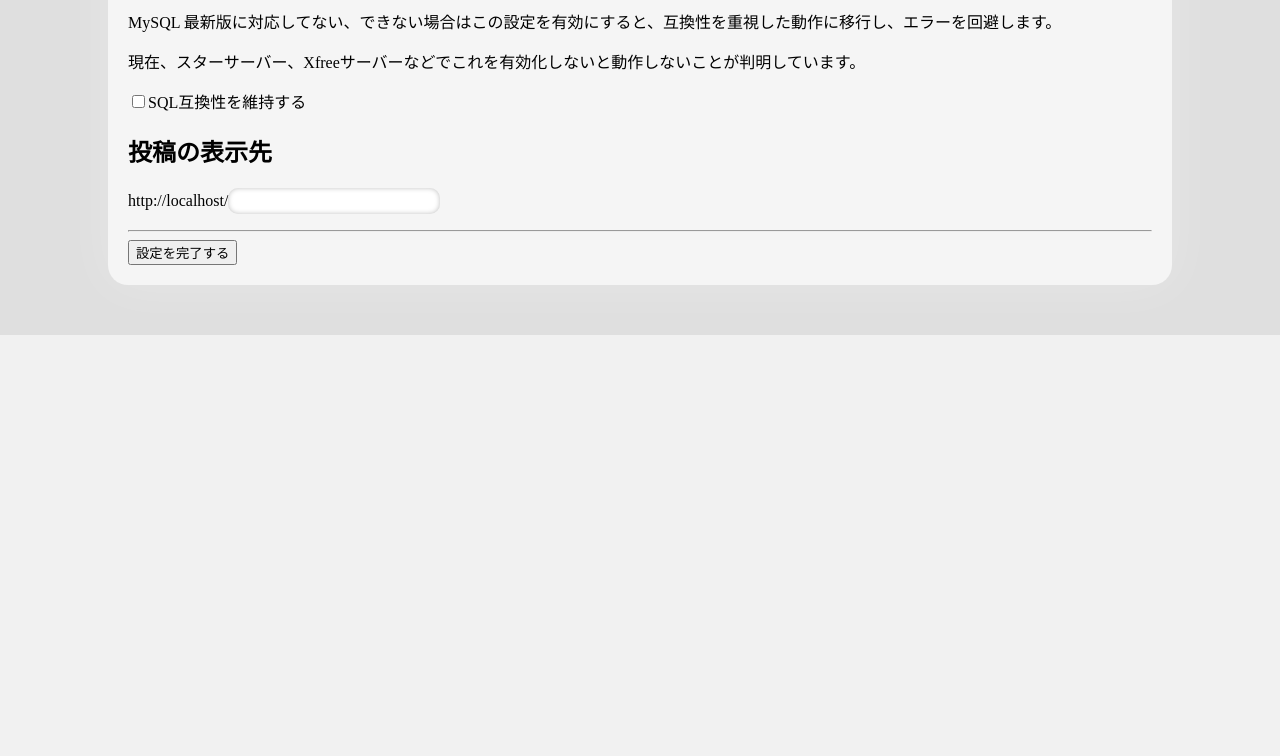
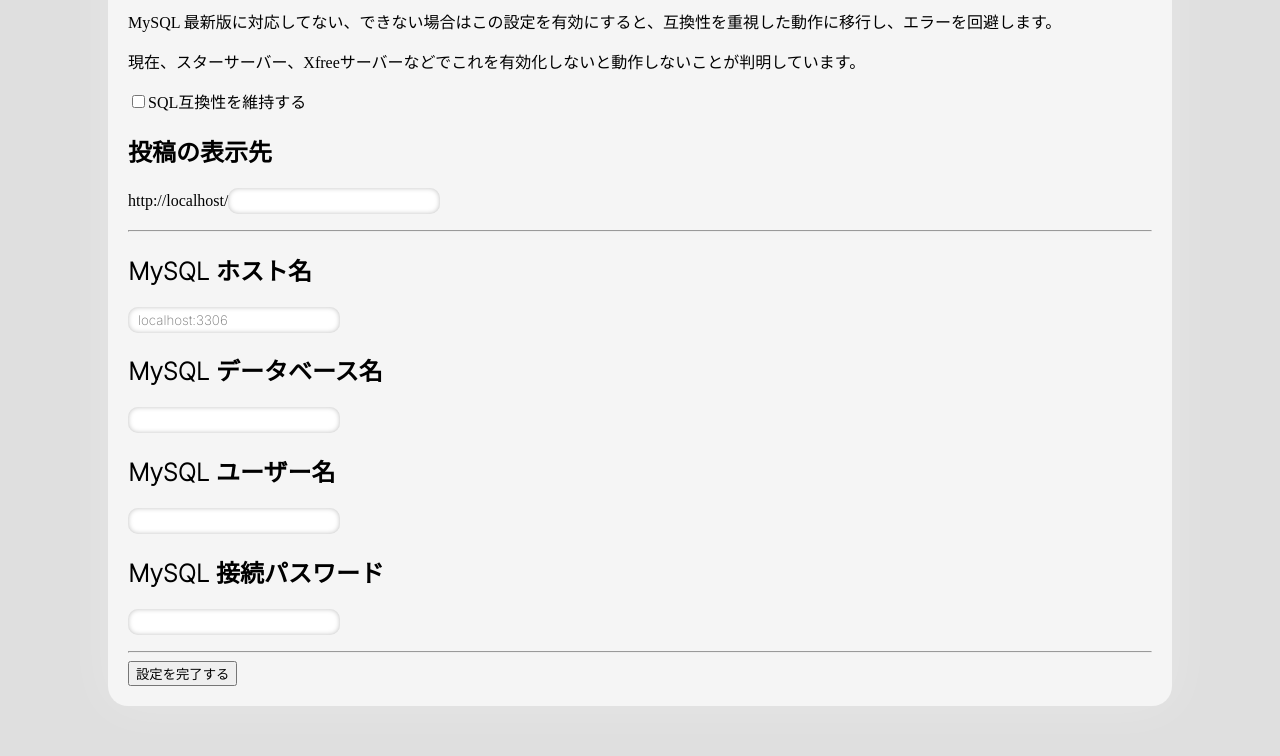
Before and after one commit to 49372s/TTR-CMS, a PHP site: page /dashboard/installation.php in a window 1280 px wide. Shown: the part 1037-1793 px from the top of the page. Before the commit the page ends 1372 px from the top, so only its background shows below. Run offline with PHP 8.4, Linux system fonts and the light colour scheme.

Commit message:
add: installation.php

```diff
--- a/api/info/key.php
+++ b/api/info/key.php
@@ -1,10 +1,9 @@
+
     <?php
-
     $DATABASE_LOGIN_INFORMATION = array(
         "host"=>"192.168.11.29:3306",
         "database"=>"test",
         "user"=>"test",
         "password"=>"test1234"
     );
-
     ?>
--- a/dashboard/installation.php
+++ b/dashboard/installation.php
@@ -4,6 +4,7 @@
  * オーバーライドも可能になっています
  * 自動削除ができなかった場合、必ず手動で削除してください。
  */
+include($_SERVER['DOCUMENT_ROOT']."/api/connect/func.php");
 if(!empty($_POST['admin_limit'])){
     $al = $_POST['admin_limit'];
     if(empty($_POST['admin_set'])){
@@ -29,15 +30,39 @@ if(!empty($_POST['admin_limit'])){
     }else{
         $sc = "1";
     }
-    $S_N = $_SERVER['SERVER_NAME'];
+    if(!empty($_SERVER['HTTPS'])){
+        $p = "https://";
+    }else{
+        $p = "http://";
+    }
+    $S_N = $_POST['view_host'];
+    $vu = $_POST['view_url'];
     $files = "<?php
     define('MAX_ADMINISTRATOR',$al);
     define('NAME_ADMINISTRATOR_DEFINED',$as);
     define('NAME_ADMINISTRATOR',$an);
     define('SITE_TITLE',$sn);
-    define('VIEW_URL',$S_N.'');
+    define('VIEW_URL',$p.$S_N.'/'.$vu);
+    define('MYSQL_COMPATIBLE',$sc);
     ?>";
-
+    $fhd = fopen(VS_DR.'/core/resource/config/config.php',"w");
+    fwrite($fhd,$files);
+    fclose($fhd);
+    $fhd2 = fopen(VS_DR.'/api/info/key.php',"w");
+    $file = '
+    <?php
+    $DATABASE_LOGIN_INFORMATION = array(
+        "host"=>"'.$_POST['mysql_host'].'",
+        "database"=>"'.$_POST['mysql_database'].'",
+        "user"=>"'.$_POST['mysql_user'].'",
+        "password"=>"'.$_POST['mysql_password'].'"
+    );
+    ?>';
+    fwrite($fhd2,$file);
+    fclose($fhd2);
+    unlink(VS_DR."/dashboard/installation.php");
+    echo("設定を完了しました。");
+    exit();
 }
 ?>
 <!DOCTYPE html>
@@ -117,6 +142,15 @@ if(!empty($_POST['admin_limit'])){
             <p>http://<span id="host"></span>/<input type="text" name="view_url"></p>
             <input type="hidden" name="view_host" id="vh">
             <hr>
+            <h2>MySQL ホスト名</h2>
+            <p><input type="text" name="mysql_host" placeholder="localhost:3306"></p>
+            <h2>MySQL データベース名</h2>
+            <p><input type="text" name="mysql_database" id=""></p>
+            <h2>MySQL ユーザー名</h2>
+            <p><input type="text" name="mysql_user" id=""></p>
+            <h2>MySQL 接続パスワード</h2>
+            <p><input type="password" name="mysql_password" id=""></p>
+            <hr>
             <input type="submit" value="設定を完了する">
         </form>
     </div>
```
Also changed, not shown: core/resource/config/config.php (+7 -37 lines). Lines whose indentation alone changed are shown as unchanged.
